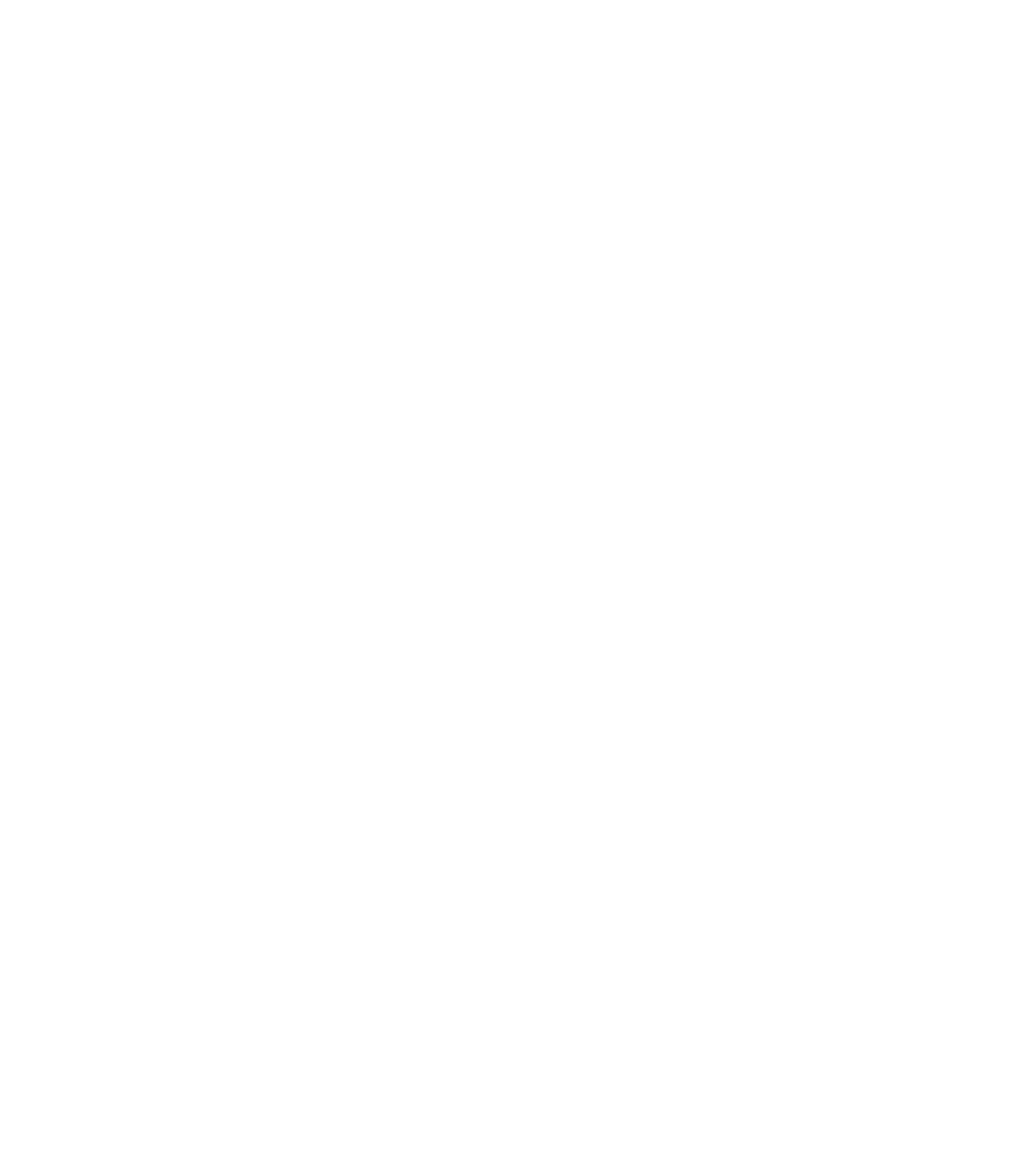
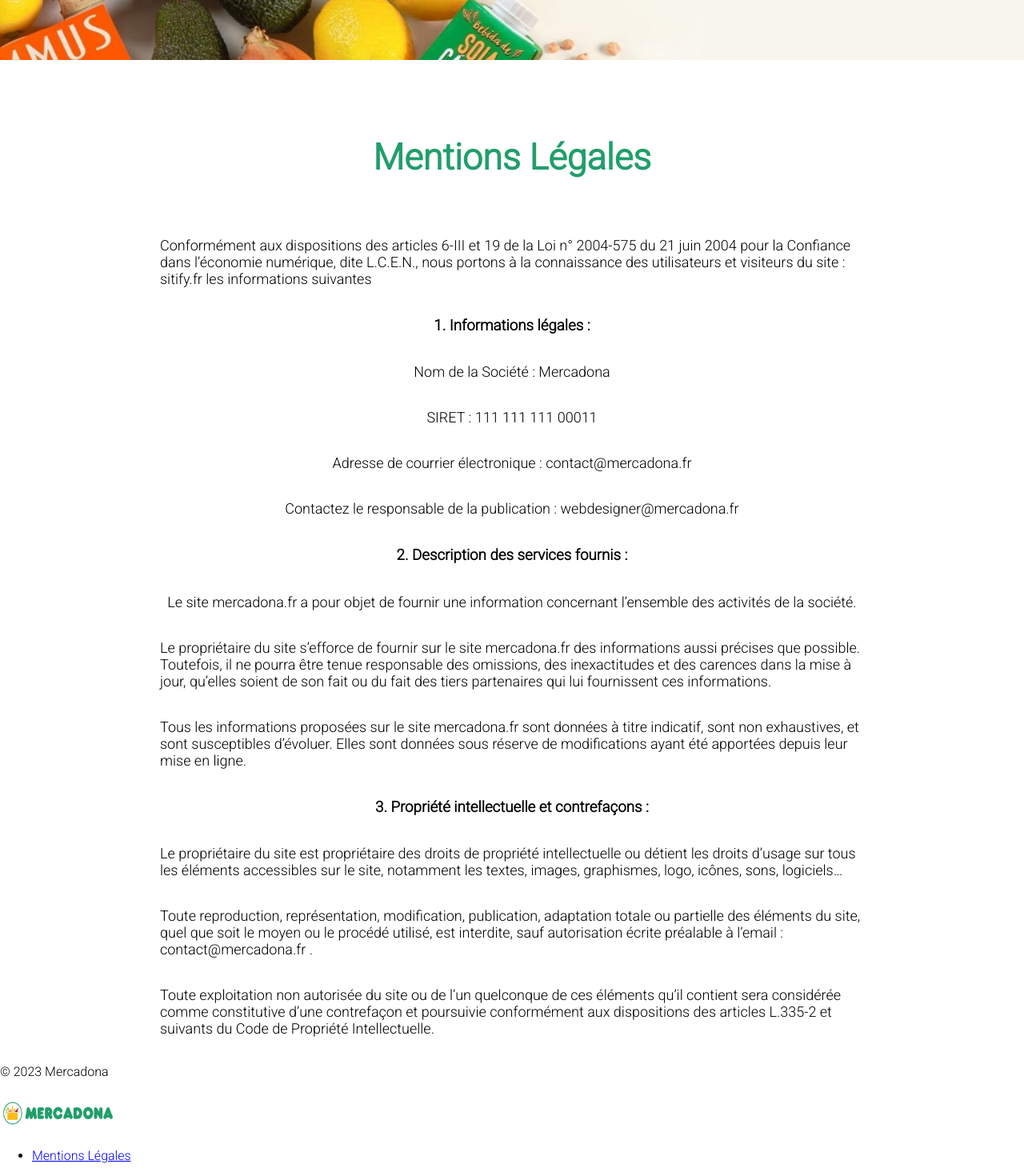
Before and after one commit to SophieVDev/mercadona, an Angular app: page /mentions-legales in a window 1280 px wide. Before the commit this address led to /. Shown: the part 566-2036 px from the top of the page at 80% size. Before the commit the page ends 800 px from the top, so only its background shows below. Built offline with nearby package versions, Linux system fonts and the light colour scheme.

Commit message:
creation mentions legaes page

```diff
--- a/src/app/app-routing.module.ts
+++ b/src/app/app-routing.module.ts
@@ -1,6 +1,7 @@
 import { HomepageComponent } from './pages/homepage/homepage.component';
 import { AboutUsComponent} from './pages/about-us/about-us.component';
 import { ContactUsComponent} from './pages/contact-us/contact-us.component';
+import { MentionsLegalesComponent} from './pages/mentions-legales/mentions-legales.component';
 import { NgModule } from '@angular/core';
 import { RouterModule, Routes } from '@angular/router';
 
@@ -8,6 +9,7 @@ const routes: Routes = [
   {path:'',component:HomepageComponent },
   {path: 'nous-connaître', component: AboutUsComponent},
   {path: 'nous-contacter', component: ContactUsComponent},
+  {path: 'mentions-legales', component: MentionsLegalesComponent},
 ];
 
 @NgModule({
--- a/src/app/app.module.ts
+++ b/src/app/app.module.ts
@@ -10,6 +10,7 @@ import { HeaderComponent } from './components/header/header.component';
 import { FooterComponent } from './components/footer/footer.component';
 import { AboutUsComponent } from './pages/about-us/about-us.component';
 import { ContactUsComponent } from './pages/contact-us/contact-us.component';
+import { MentionsLegalesComponent } from './pages/mentions-legales/mentions-legales.component';
 
 @NgModule({
   declarations: [
@@ -20,6 +21,7 @@ import { ContactUsComponent } from './pages/contact-us/contact-us.component';
     FooterComponent,
     AboutUsComponent,
     ContactUsComponent,
+    MentionsLegalesComponent,
   ],
   imports: [
     BrowserModule,
--- /dev/null
+++ b/src/app/pages/mentions-legales/mentions-legales.component.html
@@ -0,0 +1,47 @@
+<app-header></app-header>
+<!DOCTYPE html>
+<html lang="en">
+<head>
+    <meta charset="UTF-8">
+    <meta name="viewport" content="width=device-width, initial-scale=1.0">
+    <title>Mentions Légales</title>
+</head>
+<body>
+    <div class="mentions-legales">
+    <img src="assets/images/Header_mercadona.jpg" class="img-contact" [routerLink]="['']" style = "width:100%" alt="header_mercadona" title="header de l'entreprise">
+
+        <h1>Mentions Légales</h1>
+        <p>Conformément aux dispositions des articles 6-III et 19 de la Loi n° 2004-575 du 21 juin 2004 pour la Confiance dans l’économie numérique, dite L.C.E.N., nous portons à la connaissance des utilisateurs et visiteurs du site : sitify.fr les informations suivantes
+
+        <h3>1. Informations légales :</h3>
+
+        <p>Nom de la Société : Mercadona</p>
+
+        <p>SIRET :    111 111 111 00011</p>
+
+        <p>Adresse de courrier électronique : contact@mercadona.fr</p>
+
+        <p>Contactez le responsable de la publication : webdesigner@mercadona.fr</p>
+
+        <h3> 2. Description des services fournis :</h3>
+
+        <p>Le site mercadona.fr a pour objet de fournir une information concernant l’ensemble des activités de la société.</p>
+
+        <p>Le propriétaire du site s’efforce de fournir sur le site mercadona.fr des informations aussi précises que possible. Toutefois, il ne pourra être tenue responsable des omissions, des inexactitudes et des carences dans la mise à jour, qu’elles soient de son fait ou du fait des tiers partenaires qui lui fournissent ces informations.</p>
+
+        <p>Tous les informations proposées sur le site mercadona.fr sont données à titre indicatif, sont non exhaustives, et sont susceptibles d’évoluer. Elles sont données sous réserve de modifications ayant été apportées depuis leur mise en ligne.</p>
+
+        <h3>3. Propriété intellectuelle et contrefaçons :</h3>
+
+        <p>Le propriétaire du site est propriétaire des droits de propriété intellectuelle ou détient les droits d’usage sur tous les éléments accessibles sur le site, notamment les textes, images, graphismes, logo, icônes, sons, logiciels…</p>
+
+        <p>Toute reproduction, représentation, modification, publication, adaptation totale ou partielle des éléments du site, quel que soit le moyen ou le procédé utilisé, est interdite, sauf autorisation écrite préalable à l’email : contact@mercadona.fr .</p>
+
+        <p>Toute exploitation non autorisée du site ou de l’un quelconque de ces éléments qu’il contient sera considérée comme constitutive d’une contrefaçon et poursuivie conformément aux dispositions des articles L.335-2 et suivants du Code de Propriété Intellectuelle.</p>
+
+    </div>
+</body>
+</html>
+<app-footer></app-footer>
+
+<router-outlet></router-outlet>
--- /dev/null
+++ b/src/app/pages/mentions-legales/mentions-legales.component.scss
@@ -0,0 +1,29 @@
+@import '/src/themes/themes.scss';
+
+
+  .mentions-legales{
+    width: 100%;
+    display: flex;
+    flex-direction: column;
+    align-items: center;
+        img{
+            cursor:pointer;
+            padding-bottom: 40px;
+        }
+        h1{
+            color:$primary-color ;
+            font-size: $font-size54;
+            text-align: center;
+            font-weight: bold;
+            padding-top: $secondary-padding;
+            padding-bottom: $secondary-padding;
+        }
+        h3{
+            font-weight: bold;
+        }
+        p{
+            padding: 0 200px;
+            font-size: $font-size18;
+        }
+
+  }
```
Also changed, not shown: src/app/pages/mentions-legales/mentions-legales.component.ts (added, +10 -0 lines), 1 other file (tests, documents, lock files or other folders).
